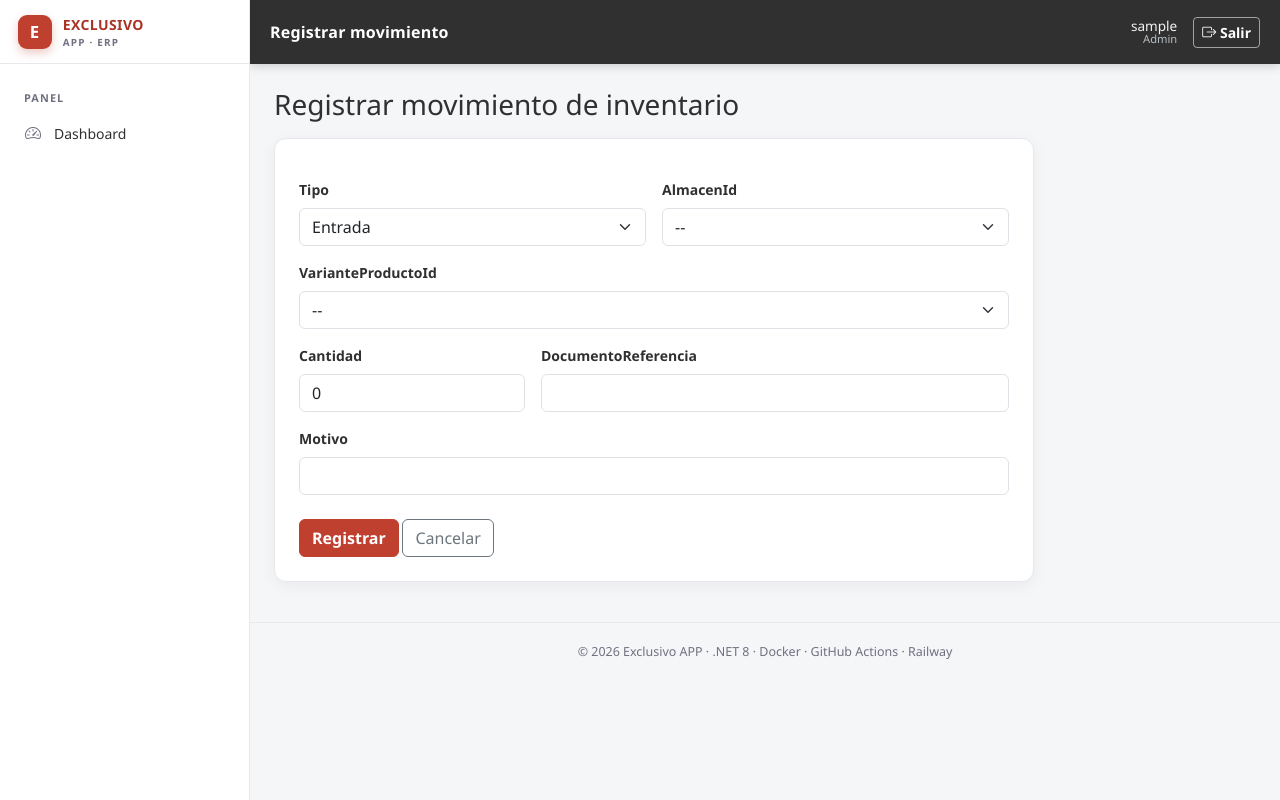
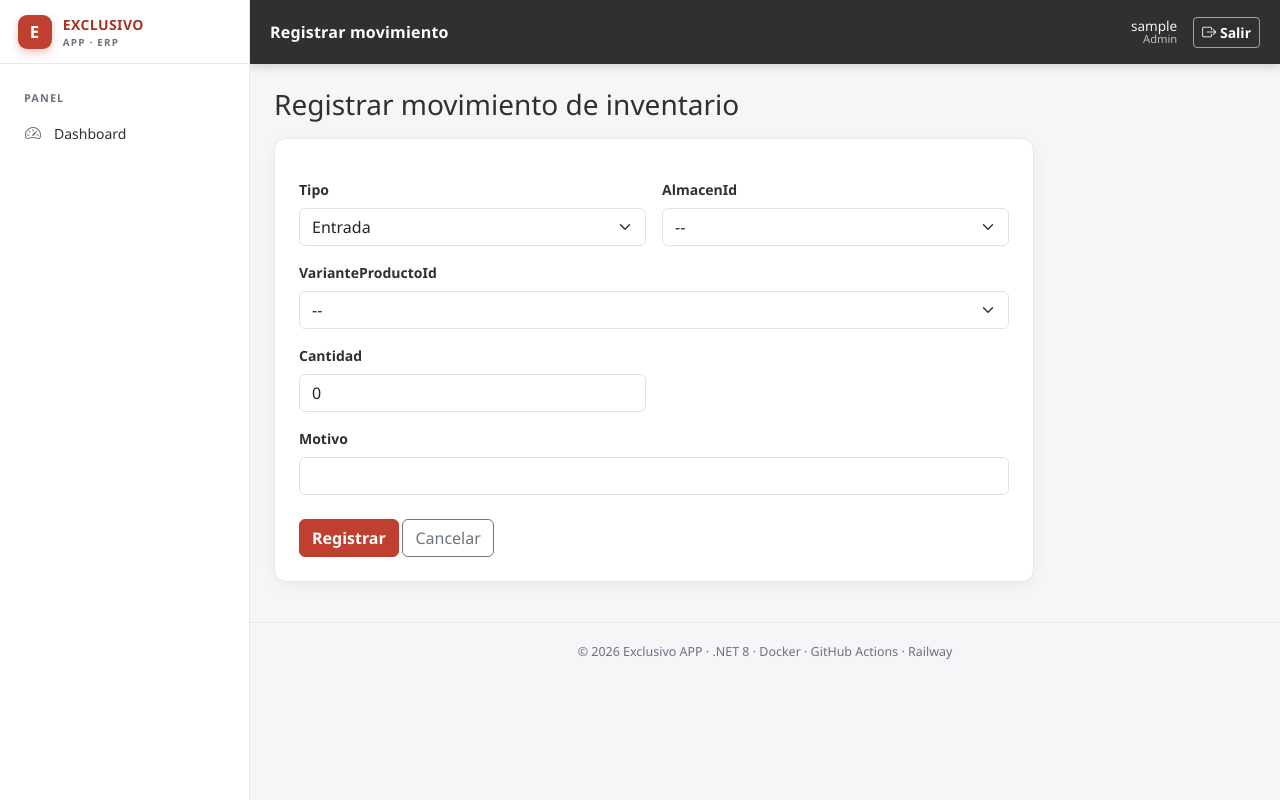
Before and after one commit to EstherSilva96/Proyecto-de-Curso-DSI, an ASP.NET Core app: page /Inventory/Create in a window 1280 px wide. Run offline with ASP.NET Core 8, Linux system fonts and the light colour scheme; the visitor is signed in with stand-in values (Sample User, id 1); data that the repository does not hold is empty.

Commit message:
Quitar documento referencia de registrar movimiento

```diff
--- a/src/Exclusivo.Web/Controllers/InventoryController.cs
+++ b/src/Exclusivo.Web/Controllers/InventoryController.cs
@@ -75,7 +75,7 @@ public class InventoryController : Controller
 
         var resultado = await _inventario.RegistrarMovimientoAsync(
             model.AlmacenId, model.VarianteProductoId, model.Cantidad,
-            model.Tipo, model.Motivo, model.DocumentoReferencia, Usuario);
+            model.Tipo, model.Motivo, null, Usuario);
 
         if (!resultado.Ok)
         {
@@ -93,9 +93,6 @@ public class InventoryController : Controller
     {
         model.Tipo = model.Tipo?.Trim() ?? string.Empty;
         model.Motivo = string.IsNullOrWhiteSpace(model.Motivo) ? null : model.Motivo.Trim();
-        model.DocumentoReferencia = string.IsNullOrWhiteSpace(model.DocumentoReferencia)
-            ? null
-            : model.DocumentoReferencia.Trim();
     }
 
     private async Task ValidarMovimientoAsync(MovimientoViewModel model)
--- a/src/Exclusivo.Web/Models/ViewModels.cs
+++ b/src/Exclusivo.Web/Models/ViewModels.cs
@@ -66,7 +66,6 @@ public class MovimientoViewModel
     public int Cantidad { get; set; }
     [MaxLength(30)] public string Tipo { get; set; } = "Entrada";
     [MaxLength(250)] public string? Motivo { get; set; }
-    [MaxLength(100)] public string? DocumentoReferencia { get; set; }
 }
 
 public class DashboardViewModel
--- a/src/Exclusivo.Web/Views/Inventory/Form.cshtml
+++ b/src/Exclusivo.Web/Views/Inventory/Form.cshtml
@@ -10,9 +10,8 @@
             <div class="col-md-6"><label asp-for="Tipo" class="form-label"></label><select asp-for="Tipo" asp-items="ViewBag.Tipos" class="form-select"></select></div>
             <div class="col-md-6"><label asp-for="AlmacenId" class="form-label"></label><select asp-for="AlmacenId" asp-items="ViewBag.Almacenes" class="form-select"><option value="">--</option></select><span asp-validation-for="AlmacenId" class="text-danger small"></span></div>
             <div class="col-12"><label asp-for="VarianteProductoId" class="form-label"></label><select asp-for="VarianteProductoId" asp-items="ViewBag.Variantes" class="form-select"><option value="">--</option></select><span asp-validation-for="VarianteProductoId" class="text-danger small"></span></div>
-            <div class="col-md-4"><label asp-for="Cantidad" class="form-label"></label><input asp-for="Cantidad" class="form-control" type="number" /><span asp-validation-for="Cantidad" class="text-danger small"></span></div>
-            <div class="col-md-8"><label asp-for="DocumentoReferencia" class="form-label"></label><input asp-for="DocumentoReferencia" class="form-control" /></div>
-            <div class="col-12"><label asp-for="Motivo" class="form-label"></label><input asp-for="Motivo" class="form-control" /></div>
+            <div class="col-md-6"><label asp-for="Cantidad" class="form-label"></label><input asp-for="Cantidad" class="form-control" type="number" /><span asp-validation-for="Cantidad" class="text-danger small"></span></div>
+            <div class="col-12"><label asp-for="Motivo" class="form-label"></label><input asp-for="Motivo" class="form-control" /><span asp-validation-for="Motivo" class="text-danger small"></span></div>
         </div>
         <div class="mt-4">
             <button class="btn btn-app" type="submit">Registrar</button>
```
